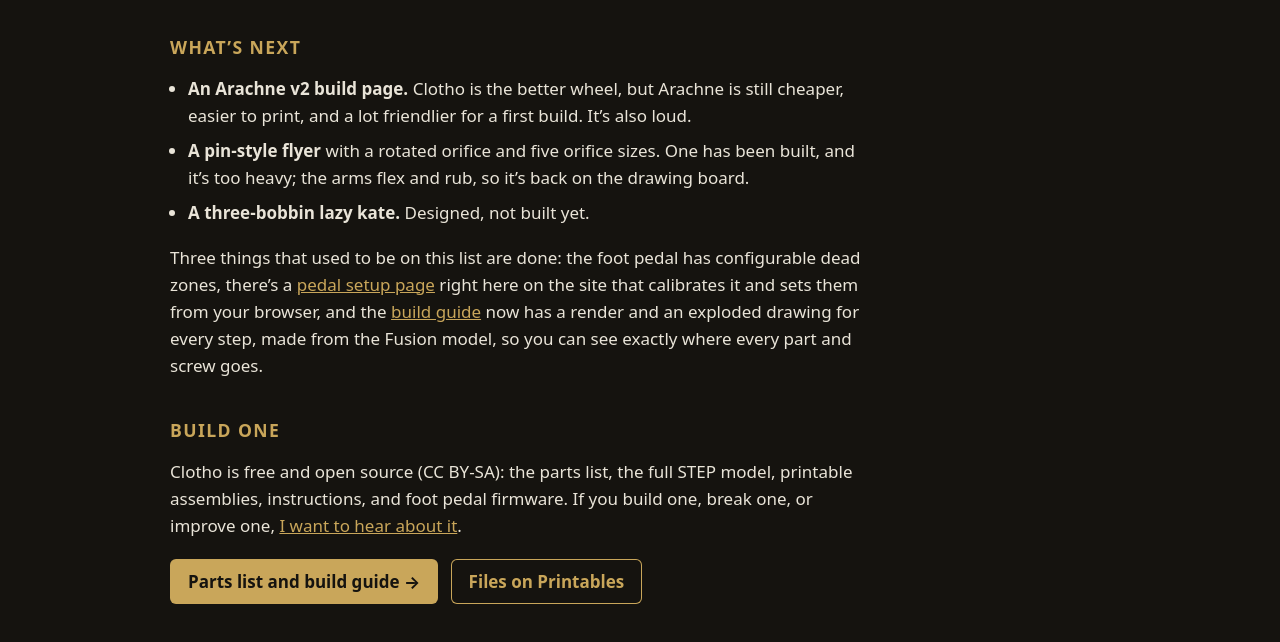
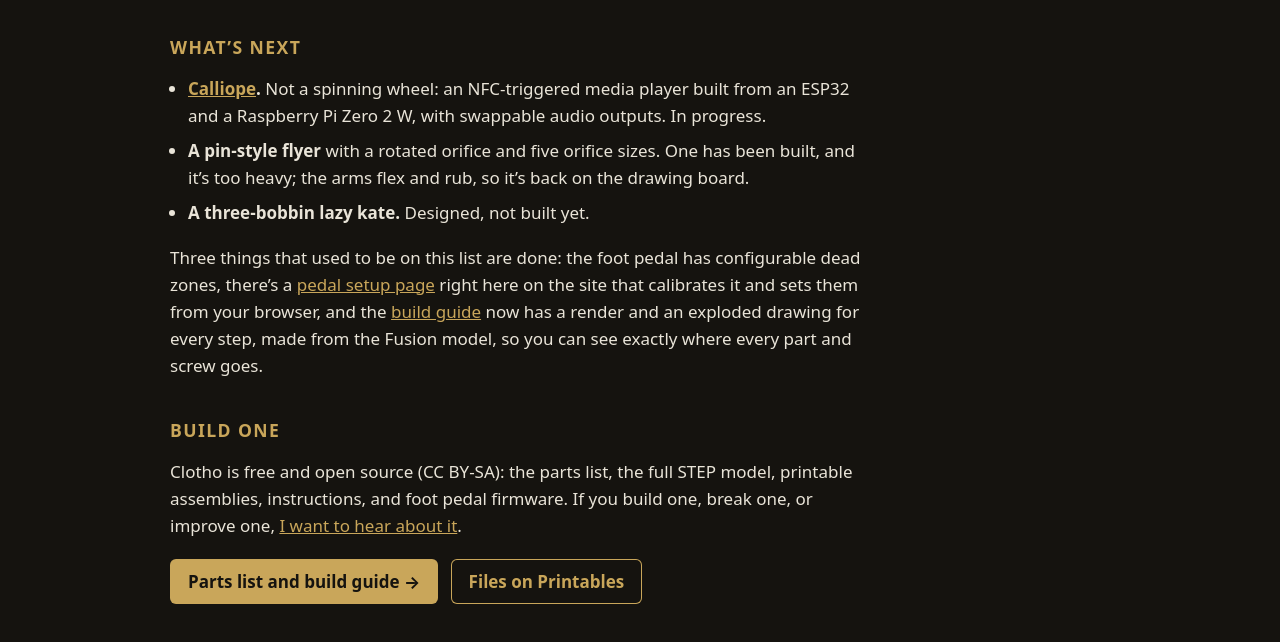
Before and after one commit to tbirdlabs/thunderbirdlabs.com, a plain HTML site: page clotho-design.html in a window 1280 px wide. Shown: the part 7425-8067 px from the top of the page. Drawn offline with Linux system fonts and the light colour scheme.

Commit message:
Arachne flyer file has all four hooks; Calliope replaces Arachne in What's next
Co-Authored-By: Claude Opus 5.5 <noreply@anthropic.com>

```diff
--- a/clotho-design.html
+++ b/clotho-design.html
@@ -104,7 +104,7 @@
 
   <h2>What&rsquo;s next</h2>
   <ul class="notes">
-    <li><b>An Arachne v2 build page.</b> Clotho is the better wheel, but Arachne is still cheaper, easier to print, and a lot friendlier for a first build. It&rsquo;s also loud.</li>
+    <li><b><a href="calliope.html">Calliope</a>.</b> Not a spinning wheel: an NFC-triggered media player built from an ESP32 and a Raspberry Pi Zero 2&nbsp;W, with swappable audio outputs. In progress.</li>
     <li><b>A pin-style flyer</b> with a rotated orifice and five orifice sizes. One has been built, and it&rsquo;s too heavy; the arms flex and rub, so it&rsquo;s back on the drawing board.</li>
     <li><b>A three-bobbin lazy kate.</b> Designed, not built yet.</li>
   </ul>
```
Also changed, not shown: arachne-build.html (+1 -1 lines).
